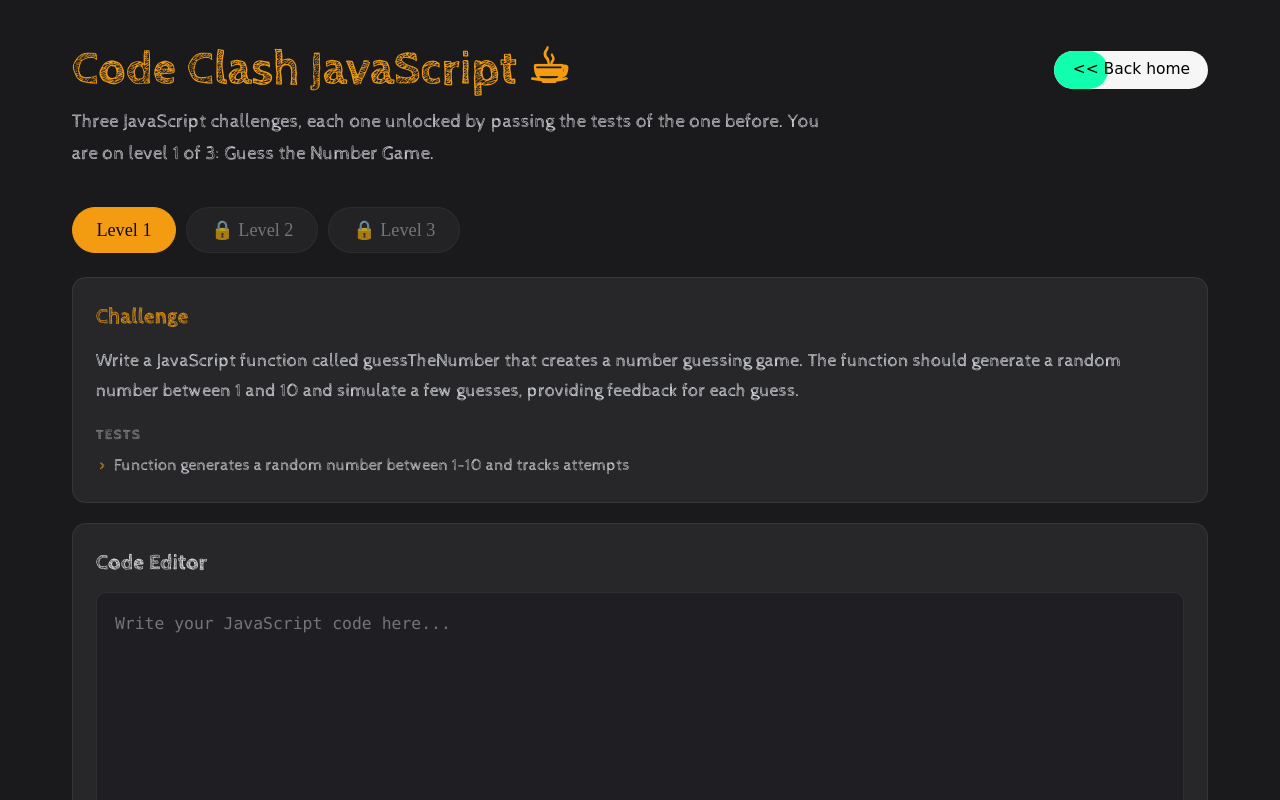
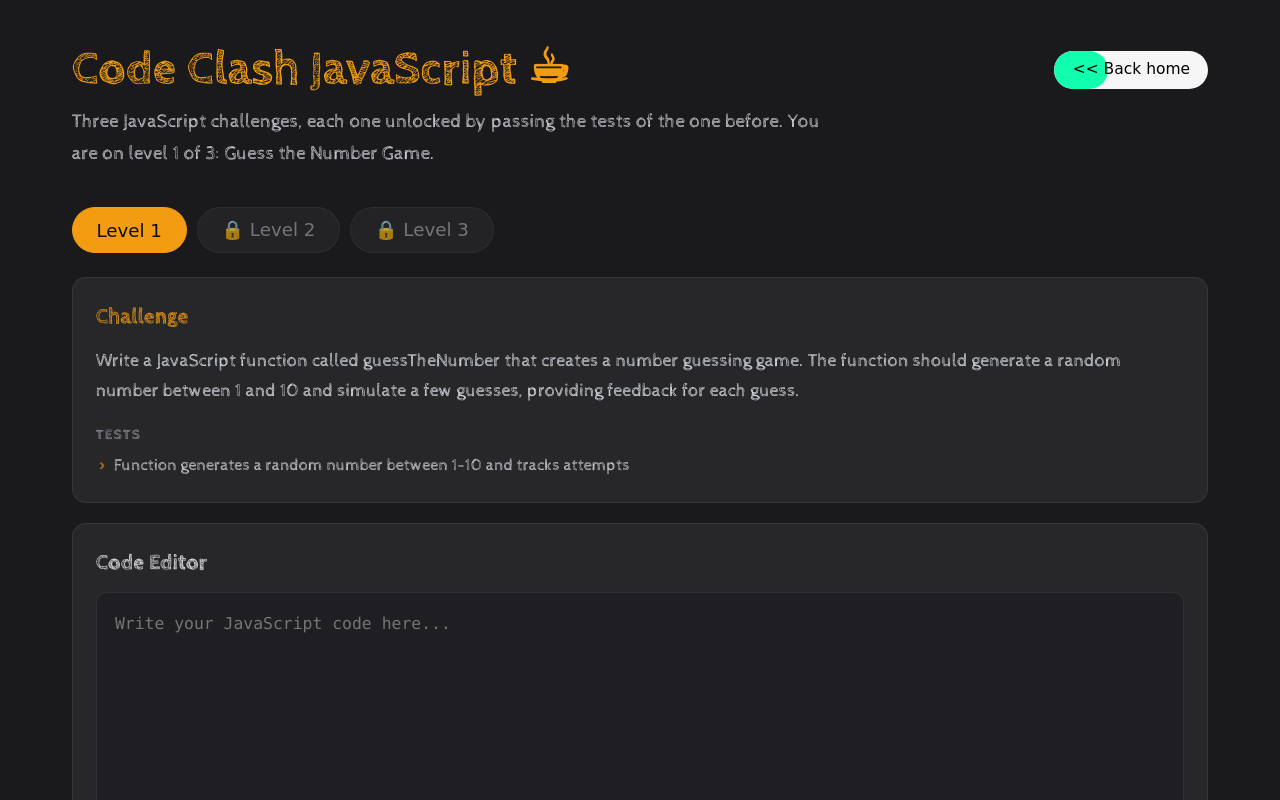
Before and after one commit to official-imvoiid/Voiid, a React (Vite) app in the folder Code/: page /game in a window 1280 px wide. Shown: the top 800 px of the page. Built offline with nearby package versions, Linux system fonts and the light colour scheme; no server answers.

Commit message:
Change font-family to Comic Sans MS for game styles
Updated font-family for game-level-label and game-done-btn-label to Comic Sans MS and Comic Neue.

```diff
--- a/Code/src/common/styles/pages/game.css
+++ b/Code/src/common/styles/pages/game.css
@@ -32,7 +32,7 @@
   opacity: 0.7;
 }
 .game-level-label {
-  font-family: Pacifico, cursive !important;
+  font-family: "Comic Sans MS", "Comic Neue", cursive !important;   /* Comic Neue: fonts.css, for phones */
   font-size: 1rem;
   font-weight: 500;
 }
@@ -244,7 +244,7 @@
   gap: 0.5rem;
 }
 .game-done-btn-label {
-  font-family: Pacifico, cursive !important;
+  font-family: "Comic Sans MS", "Comic Neue", cursive !important;
   font-size: 1.2rem;
   font-weight: 500;
 }
```
